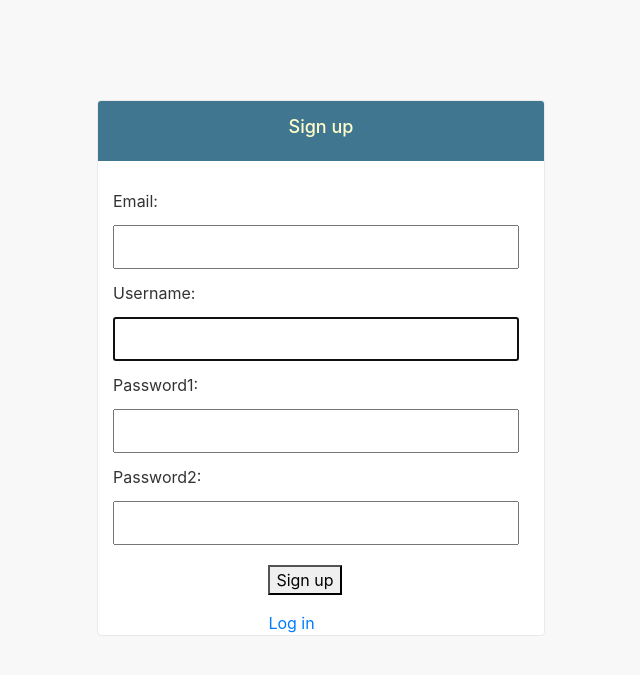
After one commit to Cassar88226/Django-Video-Decoder, a Django app: page /sign_up/ in a window 1280 px wide. The commit adds this page. Shown: the top 675 px of the page, without its empty margins (319-959 px from the left). Run offline with Django 3.2, Linux system fonts and the light colour scheme; some libraries are stand-ins or nearby versions.

Commit message:
Add login and signup

```diff
--- /dev/null
+++ b/videoencoder/main/forms.py
@@ -0,0 +1,18 @@
+from django import forms
+from django.contrib.auth.forms import UserCreationForm
+from django.contrib.auth.models import User
+
+class SignupForm(UserCreationForm):
+    email = forms.EmailField(widget=forms.TextInput(attrs={'id': "id_username"}), required=True)
+    username = forms.CharField(widget=forms.TextInput(attrs={'id': "id_username"}), required=True)
+    password1 = forms.CharField(widget=forms.PasswordInput(attrs={'id': "id_password"}), required=True)
+    password2 = forms.CharField(widget=forms.PasswordInput(attrs={'id': "id_password"}), required=True)
+    class Meta:
+        model = User
+        fields = ('email', 'username', 'password1','password2')
+    def save(self, commit=True):
+        user = super(SignupForm, self).save(commit=False)
+        user.email = self.cleaned_data["email"]
+        if commit:
+            user.save()
+        return user
--- /dev/null
+++ b/videoencoder/main/static/main/main.css
@@ -0,0 +1,111 @@
+/* LOGIN FORM */
+#header {
+    width: auto;
+    height: auto;
+    display: flex;
+    justify-content: space-between;
+    align-items: center;
+    padding: 10px 40px;
+    background: #417690;
+    color: #ffc;
+    overflow: hidden;
+}
+
+.login {
+    background: #f8f8f8;
+    height: auto;
+}
+
+.login #header {
+    height: auto;
+    padding: 15px 16px;
+    justify-content: center;
+}
+
+.login #header h1 {
+    font-size: 18px;
+}
+
+.login #header h1 a {
+    color: #fff;
+}
+
+.login #content {
+    padding: 20px 20px 0;
+}
+
+.login #container {
+    background: #fff;
+    border: 1px solid #eaeaea;
+    border-radius: 4px;
+    overflow: hidden;
+    width: 28em;
+    min-width: 300px;
+    margin: 100px auto;
+    height: auto;
+}
+
+.login #content-main {
+    width: 100%;
+}
+
+.login .form-row {
+    padding: 4px 0;
+    float: left;
+    width: 100%;
+    border-bottom: none;
+}
+
+.login .form-row label {
+    padding-right: 0.5em;
+    line-height: 2em;
+    font-size: 1em;
+    clear: both;
+    color: #333;
+}
+
+.login .form-row #id_username, .login .form-row #id_password {
+    clear: both;
+    padding: 8px;
+    width: 100%;
+    box-sizing: border-box;
+}
+
+.login span.help {
+    font-size: 10px;
+    display: block;
+}
+
+.login .submit-row {
+    clear: both;
+    padding: 1em 0 0 9.4em;
+    margin: 0;
+    border: none;
+    background: none;
+    text-align: left;
+}
+
+.login .password-reset-link {
+    text-align: center;
+}
+
+#errornote {
+    font-size: 14px;
+    font-weight: 700;
+    display: none;
+    padding: 10px 12px;
+    margin: 0 0 10px 0;
+    color: #ba2121;
+    border: 1px solid #ba2121;
+    border-radius: 4px;
+    background-color: #fff;
+    background-position: 5px 12px;
+}
+/* .button, input[type=submit], input[type=button], .submit-row input, a.button {
+    background: #79aec8;
+    padding: 10px 15px;
+    border: none;
+    border-radius: 4px;
+    color: #fff;
+    cursor: pointer;
+} */
--- /dev/null
+++ b/videoencoder/main/templates/signup.html
@@ -0,0 +1,55 @@
+{% load static %}
+<!DOCTYPE html>
+
+<html lang="en">
+
+<head>
+
+    <meta charset="UTF-8">
+
+    <title>Internal VideoDecoder</title>
+    <link rel="stylesheet" type="text/css" href="{% static 'main/main.css' %}">
+
+    <link rel="stylesheet" href="https://stackpath.bootstrapcdn.com/bootstrap/4.4.1/css/bootstrap.min.css"
+
+          integrity="sha384-Vkoo8x4CGsO3+Hhxv8T/Q5PaXtkKtu6ug5TOeNV6gBiFeWPGFN9MuhOf23Q9Ifjh" crossorigin="anonymous">
+
+    <link rel="shortcut icon" type="image/png" href="https://assets.digitalocean.com/logos/favicon.png"/>
+
+</head>
+<body class='login'>
+    <div id="container">
+        <div id="header">
+            <div id="branding">
+                <h1 id="site-name">Sign up</a></h1>
+            </div>
+        </div>
+    <div class="main shifted" id="main">
+        <div class="content">
+            <!-- Content -->
+            <div id="content" class="colM">
+                <div id="content-main">
+                    <form method="post">
+                        {% csrf_token %}
+                        {% for field in form %}
+                        <div class='form-row'>
+                            {{ field.label_tag }}<br>
+                            {{ field }}<br>
+                            {{ field.errors}}
+                        </div>
+                        {% endfor %}
+                        <div class='submit-row'>
+                            <button type="submit">Sign up</button>
+                        </div>
+                        <div class='submit-row'>
+                            <a class="menu_log_in" href="../">Log in</a>
+                        </div>
+                    </form>
+                </div>
+            </div>
+        </div>
+    </div>
+
+</div>
+    </body>
+    </html>
--- /dev/null
+++ b/videoencoder/main/urls.py
@@ -0,0 +1,14 @@
+from django.urls import path
+from django.views.decorators.csrf import csrf_exempt
+from django.contrib.auth import views as auth_views
+
+from . import views
+from .views import GetDroplets
+app_name = 'main'
+urlpatterns = [
+    path('log_in/', views.log_in, name='index'),
+    path('', GetDroplets.as_view(template_name='droplets.html'), name='Droplet View'),
+
+    path('sign_up/', views.signup, name ='signup'),
+    path('log_out/', views.log_out, name='index'),
+]
--- a/videoencoder/main/views.py
+++ b/videoencoder/main/views.py
@@ -1,16 +1,50 @@
 import json
 import requests
 from django.http import JsonResponse
-from django.shortcuts import render
+from django.shortcuts import render, redirect
 from django.http import HttpResponse
 
 
 # Create your views here.
 
 from django.views.generic import TemplateView
+from django.contrib.auth import authenticate, login, logout
+from .forms import SignupForm
 
+# log in function
+def log_in(request):
+    _email = request.GET.get('_email', '')
+    _pwd = request.GET.get('_pwd')
+    user = authenticate(username=_email, password = _pwd)
+    if user is not None:
+        login(request, user)
+        data = {
+            'content' :'ok'
+        }
 
+    else:
+        data = {
+            'content' : 'unregistered'
+        }
+    return JsonResponse(data)
+# log out function
+def log_out(request):
+    logout(request)
+    return JsonResponse({'content':'ok'})
 
+def signup(request):
+    if request.method == 'POST':
+        form = SignupForm(request.POST)
+        if form.is_valid():
+            form.save()
+            username = form.cleaned_data.get('username')
+            raw_password = form.cleaned_data.get('password1')
+            user = authenticate(username=username, password=raw_password)
+            login(request, user)
+            return redirect('/')
+    else:
+        form = SignupForm()
+    return render(request, 'signup.html', {'form': form})
 class GetDroplets(TemplateView):
     template_name = 'droplets.html'
     def get_context_data(self):
--- a/videoencoder/videoencoder/urls.py
+++ b/videoencoder/videoencoder/urls.py
@@ -6,8 +6,7 @@ from main import views
 
 
 urlpatterns = [
-    #path('', include('hello_world.urls')),
+    path('', include('main.urls')),
     path('admin/', admin.site.urls),
-    path('', GetDroplets.as_view(template_name='droplets.html'), name='Droplet View'),
     url(r'^submit', views.submit)
 ]
```
Also changed, not shown: videoencoder/main/static/main/main.js (added, +82 -0 lines), videoencoder/main/templates/droplets.html (+55 -22 lines).
